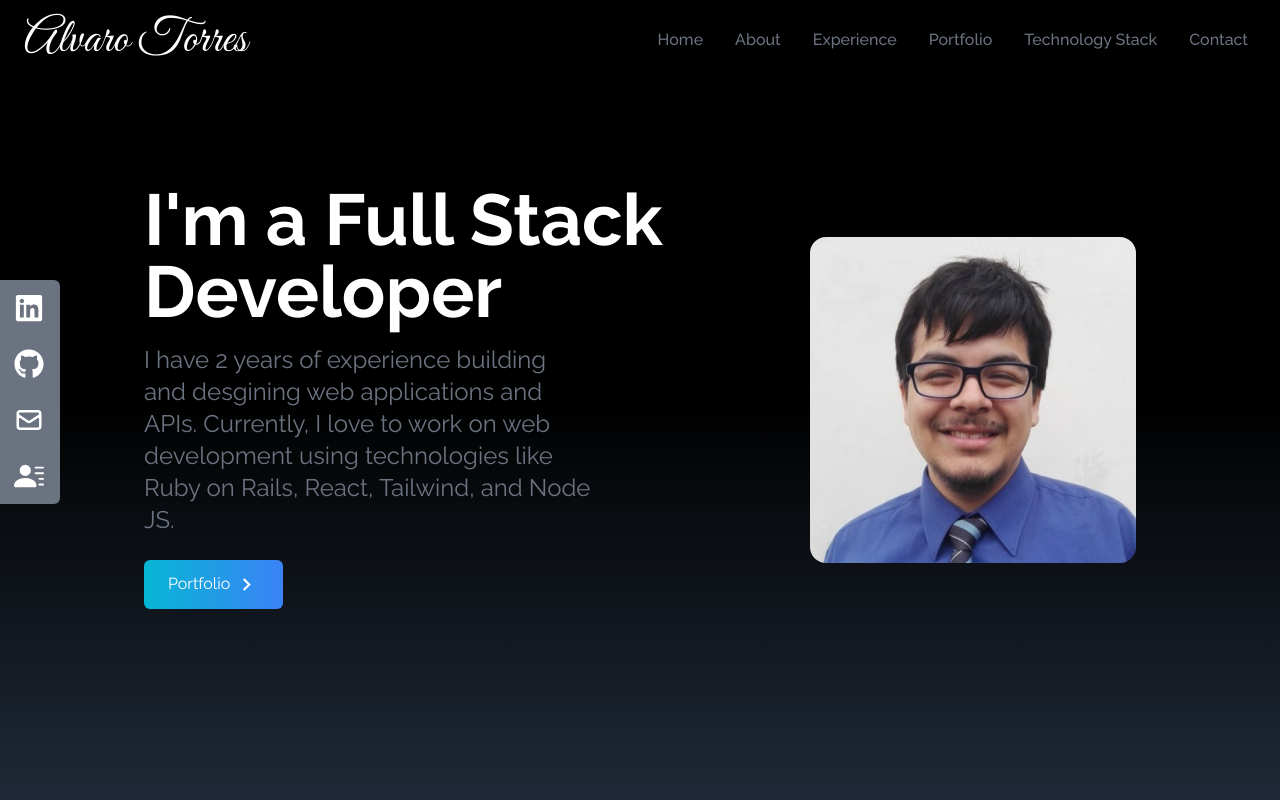
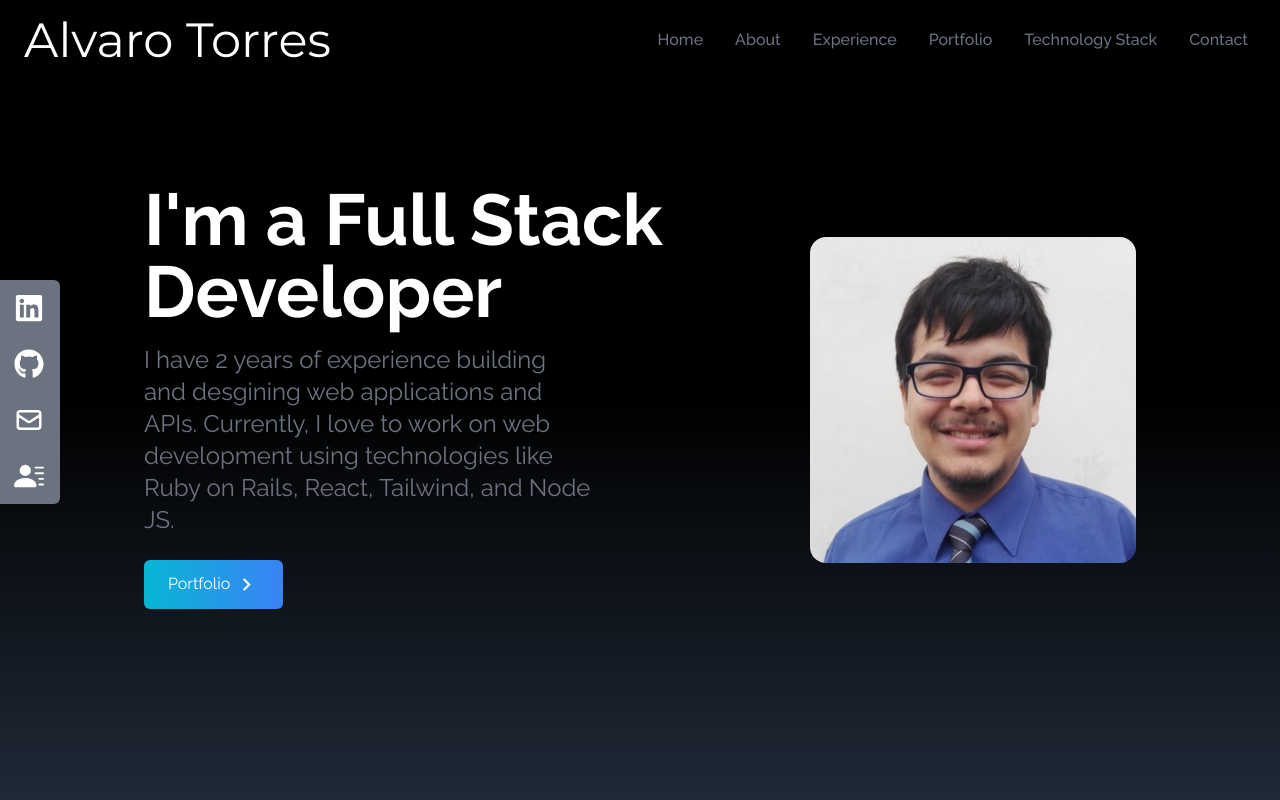
Before and after one commit to AlvaroJTorres/Portfolio, a React (Vite) app: page / in a window 1280 px wide. Shown: the top 800 px of the page. Built offline with nearby package versions, Linux system fonts and the light colour scheme.

Commit message:
Update signature font

```diff
--- a/src/index.css
+++ b/src/index.css
@@ -1,7 +1,4 @@
-/* @import url('https://fonts.googleapis.com/css2?family=Raleway:ital,wght@0,100..900;1,100..900&display=swap'); */
-
-@import url('https://fonts.googleapis.com/css2?family=Great+Vibes&family=Raleway:ital,wght@0,100..900;1,100..900&display=swap');
-
+@import url('https://fonts.googleapis.com/css2?family=Montserrat:ital,wght@0,100..900;1,100..900&family=Raleway:ital,wght@0,100..900;1,100..900&display=swap');
 
 @tailwind base;
 @tailwind components;
--- a/tailwind.config.js
+++ b/tailwind.config.js
@@ -7,7 +7,7 @@
   theme: {
     extend: {},
     fontFamily: {
-      signature: ['Great Vibes'],
+      signature: ['Montserrat'],
     }
   },
   plugins: [],
```
